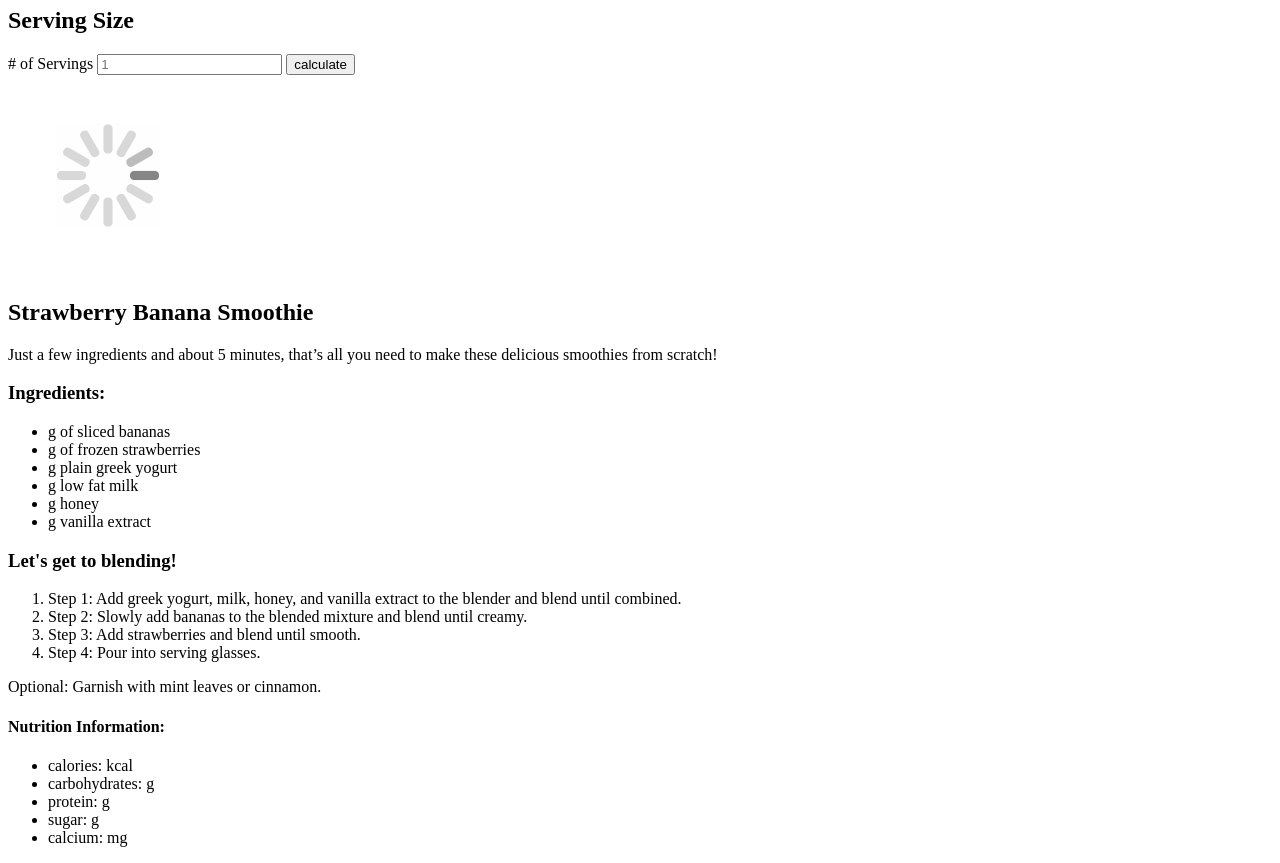
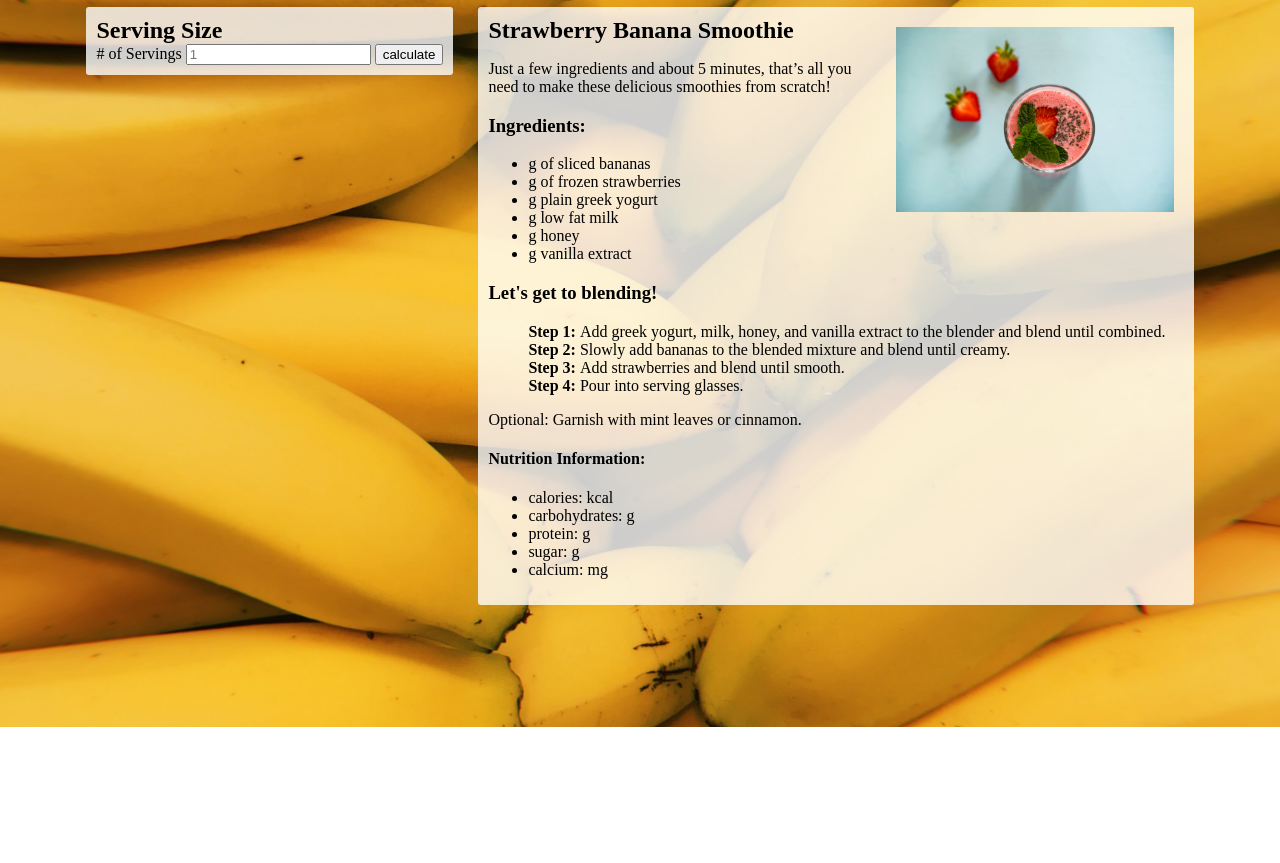
Before and after one commit to elizabethgriffith/ingredient-calculator, a plain HTML site: page index.html in a window 1280 px wide. Shown: the part 73-936 px from the top of the page. After the commit the page ends 800 px from the top, so only its background shows below. Drawn offline with Linux system fonts and the light colour scheme.

Commit message:
Styled basic HTML

```diff
--- a/index.html
+++ b/index.html
@@ -4,12 +4,13 @@
   <meta charset="UTF-8">
   <meta http-equiv="X-UA-Compatible" content="IE=edge">
   <meta name="viewport" content="width=device-width, initial-scale=1.0">
-  <link rel="stylesheet" src="style.css">
+  <link rel="stylesheet" href="style.css">
   <title>Ingredient Calculator</title>
 </head>
 <body>
   <h1>Smoothie Ingredient Serving Size Calculator</h1>
-  <section class="userInput">
+  <section class="flexContent">
+    <section class="mainSection left">
       <h2>Serving Size</h2>
       <form>
         <span># of Servings</span>
@@ -17,8 +18,11 @@
         <input type="submit" value="calculate">
       </form>
     </section>
-  <section class="recipe">
+    <section class="mainSection">
+      <div class="loading">
         <img src="images/loading.gif" alt="calculating">
+      </div>
+      <img src="images/smoothie.jpg" class="right" alt="strawberry banana smoothie">
       <h2>Strawberry Banana Smoothie</h2>
       <p>Just a few ingredients and about 5 minutes, that’s all you need to make these delicious smoothies from scratch!</p>
       <section class="ingredients">
@@ -35,10 +39,10 @@
       <section class="instructions">
         <h3>Let's get to blending!</h3>
         <ol>
-        <li>Step 1: Add greek yogurt, milk, honey, and vanilla extract to the blender and blend until combined.</li>
-        <li>Step 2: Slowly add bananas to the blended mixture and blend until creamy.</li>
-        <li>Step 3: Add strawberries and blend until smooth.</li>
-        <li>Step 4: Pour into serving glasses.</li>
+          <li><span class="step">Step 1: </span>Add greek yogurt, milk, honey, and vanilla extract to the blender and blend until combined.</li>
+          <li><span class="step">Step 2: </span>Slowly add bananas to the blended mixture and blend until creamy.</li>
+          <li><span class="step">Step 3: </span> Add strawberries and blend until smooth.</li>
+          <li><span class="step">Step 4: </span>Pour into serving glasses.</li>
         </ol>
         <p>Optional: Garnish with mint leaves or cinnamon.</p>
       </section>
@@ -52,8 +56,9 @@
           <li>calcium: <span id="calcium"></span> mg</li>
         </ul>
       </section>
+    </section>
+  </section>
 
-  </section>
 
   <script src="app.js"></script>
 </body>
--- a/style.css
+++ b/style.css
@@ -0,0 +1,51 @@
+html {
+  background: url(images/bananas.jpg) no-repeat center center fixed;
+  background-size: cover;
+}
+
+h2 {
+  margin: 0;
+}
+
+.loading {
+  display: none;
+}
+
+.mainSection {
+  background: rgba(255, 255, 255, 0.8);
+  max-width: 55%;
+  padding: 10px;
+  border-radius: 3px;
+}
+
+.right {
+  float: right;
+  max-width: 40%;
+  padding: 10px;
+}
+
+.left {
+  max-height: 10%;
+}
+
+.flexContent {
+  display: flex;
+  justify-content: center;
+  gap: 25px;
+  align-items: flex-start;
+}
+
+h1 {
+  text-align: center;
+  color: white;
+}
+
+
+
+ol {
+  list-style: none;
+}
+
+.step {
+  font-weight: bold;
+}
```
Also changed, not shown: images/bananas.jpg (added), images/smoothie.jpg (added). Lines whose indentation alone changed are shown as unchanged.
